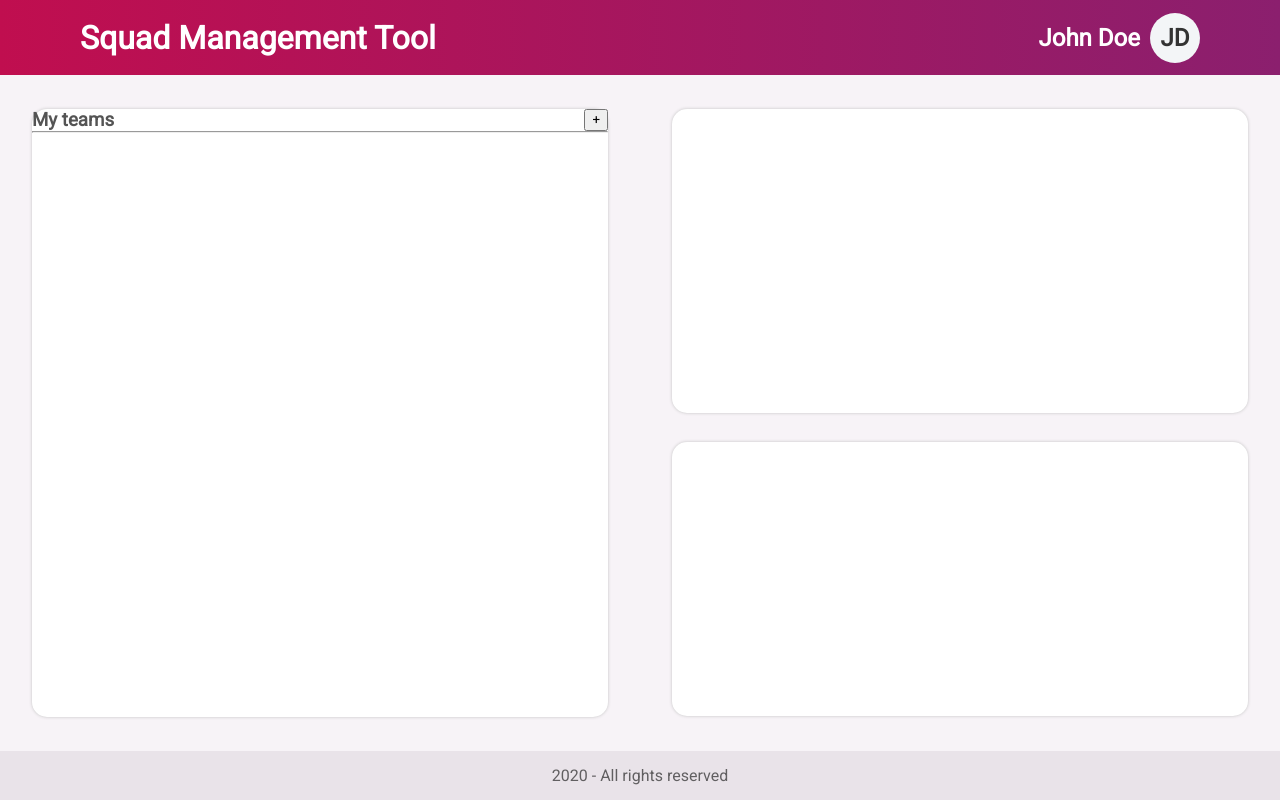
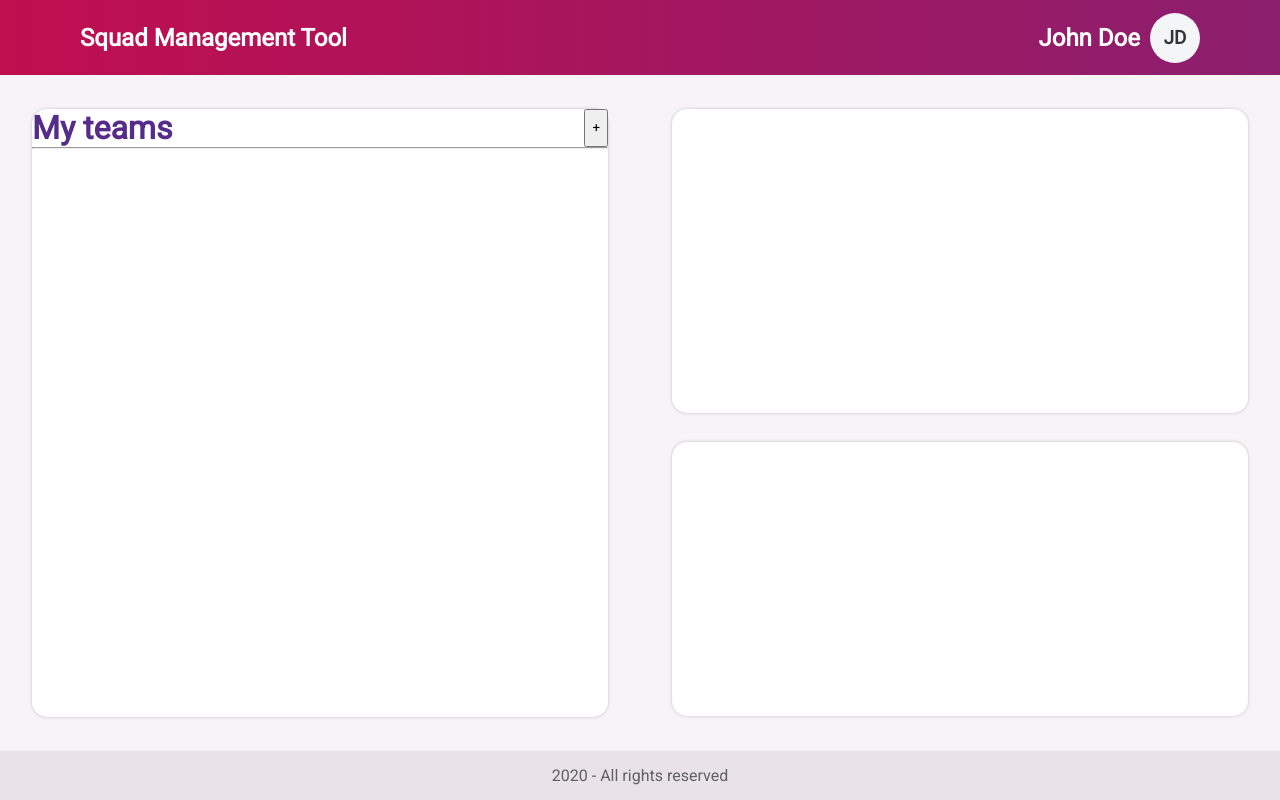
Before and after one commit to tarfao/venturus_teste, a React (Create React App) app: page / in a window 1280 px wide. Built offline with nearby package versions, Linux system fonts and the light colour scheme.

Commit message:
ajustando a hierarquia de titulos, e estilizando o header dos componentes internos

```diff
--- a/src/componentes/ContainerNavFooter/index.jsx
+++ b/src/componentes/ContainerNavFooter/index.jsx
@@ -5,12 +5,12 @@ return (
     <>
     <header>
       <div className='container-header-title-logo'>
-        <h1>Squad Management Tool</h1>
+        <h2>Squad Management Tool</h2>
       </div>
       <div className='container-header-usuario'>
         <h2>John Doe</h2>
         <div className='imagem-usuario'>
-          <h2>JD</h2>
+          <h3>JD</h3>
         </div>
       </div>
     </header>
--- a/src/index.css
+++ b/src/index.css
@@ -96,3 +96,9 @@ body {
 hr{
   color: #eeeeee;
 }
+
+h1{
+  color: #552c8a;
+  font-size: 2em;
+  font-weight: bold;
+}
```
